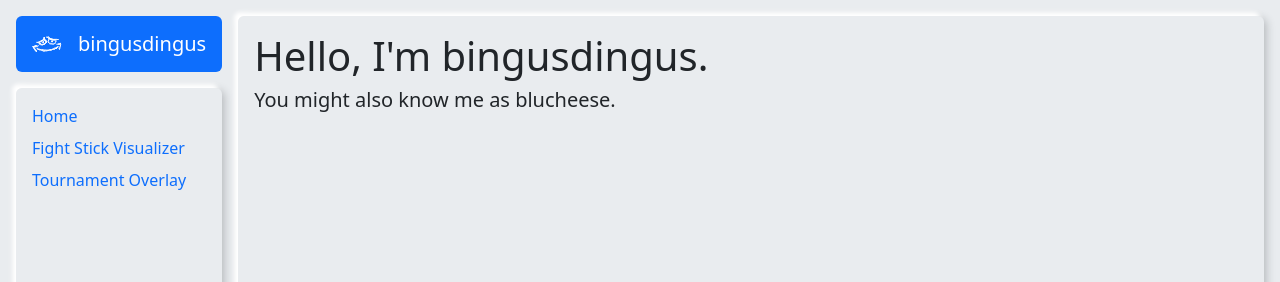
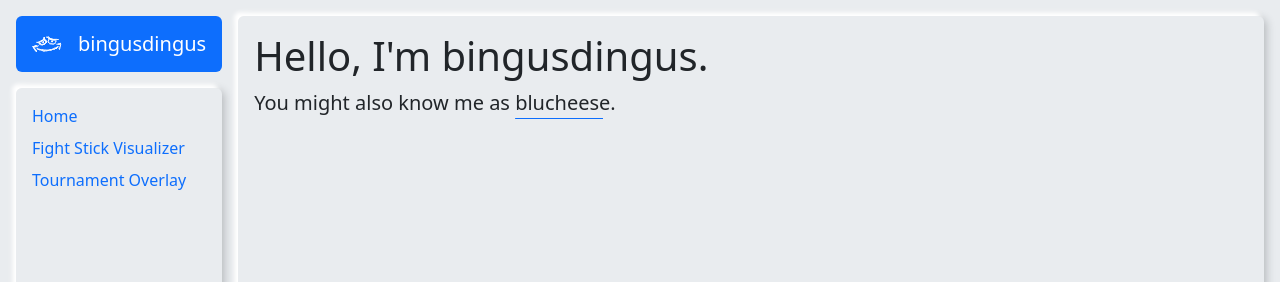
Before and after one commit to bingusdingus/bingusdingus.github.io, a Jekyll site: the page built from index.html, in a window 1280 px wide. Shown: the top 282 px of the page. Built offline with Jekyll 4.4.1, drawn with Linux system fonts in a browser that asks for light colours.

Commit message:
nameswapper

```diff
--- a/assets/css/main.css
+++ b/assets/css/main.css
@@ -37,3 +37,12 @@
 .link.active {
     text-decoration: underline !important;
 }
+
+#name-display::after {
+    content: ".";
+    position: absolute;
+}
+
+#name-display-bar {
+    transition: none;
+}
--- a/assets/js/name-swapper.js
+++ b/assets/js/name-swapper.js
@@ -1,9 +1,27 @@
 const names = ['blucheese', 'blu_cheese', 'Aperature Science Prototype XR7', 'stinkysteve95', 'waffleboy53', 'farmerbill1982', 'BatmanFan33039'];
 const nameDisplay = document.getElementById('name-display');
+const nameDisplayBar = document.getElementById('name-display-bar');
 
 let usedNames = ['blucheese'];
 
-const interval = setInterval(pickNewName, 5000);
+const duration = 5000;
+let zero = document.timeline.currentTime;
+
+requestAnimationFrame(progressTowardsNextName);
+
+function progressTowardsNextName(timestamp) {
+    const value = (timestamp - zero) / duration;
+    const percent = value * 100;
+
+    nameDisplayBar.style.width = (percent > 100) ? '100%' : `${percent}%`;
+
+    if (value > 1) {
+        zero = timestamp;
+        pickNewName();
+    }
+
+    requestAnimationFrame((t) => progressTowardsNextName(t));
+}
 
 function pickNewName() {
     let filteredNames = names.filter((name) => !usedNames.includes(name));
--- a/index.html
+++ b/index.html
@@ -4,6 +4,14 @@
 ---
 
 <h1>Hello, I'm bingusdingus.</h1>
-<h5 class="mb-4">You might also know me as<span class="d-lg-none">:<br /></span> <span id="name-display">blucheese</span>.</h5> <!-- TODO: figure out a timer indicator. -->
+<div class="d-flex flex-column flex-lg-row fs-5">
+    <span>You might also know me as<span class="d-lg-none">:</span>&nbsp;</span>
+    <div class="d-flex flex-column" style="width: fit-content;">
+        <span id="name-display">blucheese</span>
+        <div class="progress" style="height: 1px;">
+            <div id="name-display-bar" class="progress-bar" style="width: 0%;"></div>
+        </div>
+    </div>
+</div>
 
 <script src="/assets/js/name-swapper.js"></script>
```
